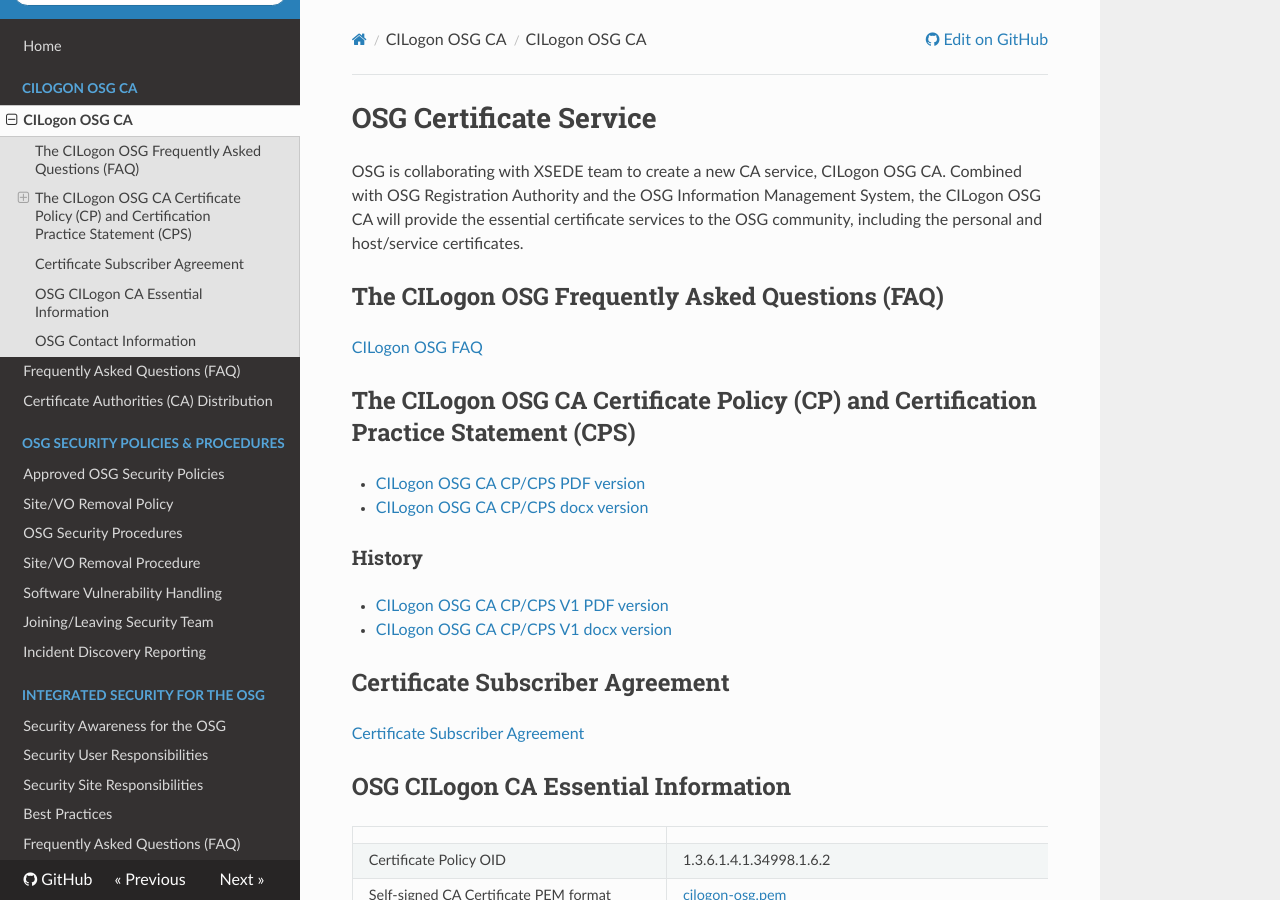
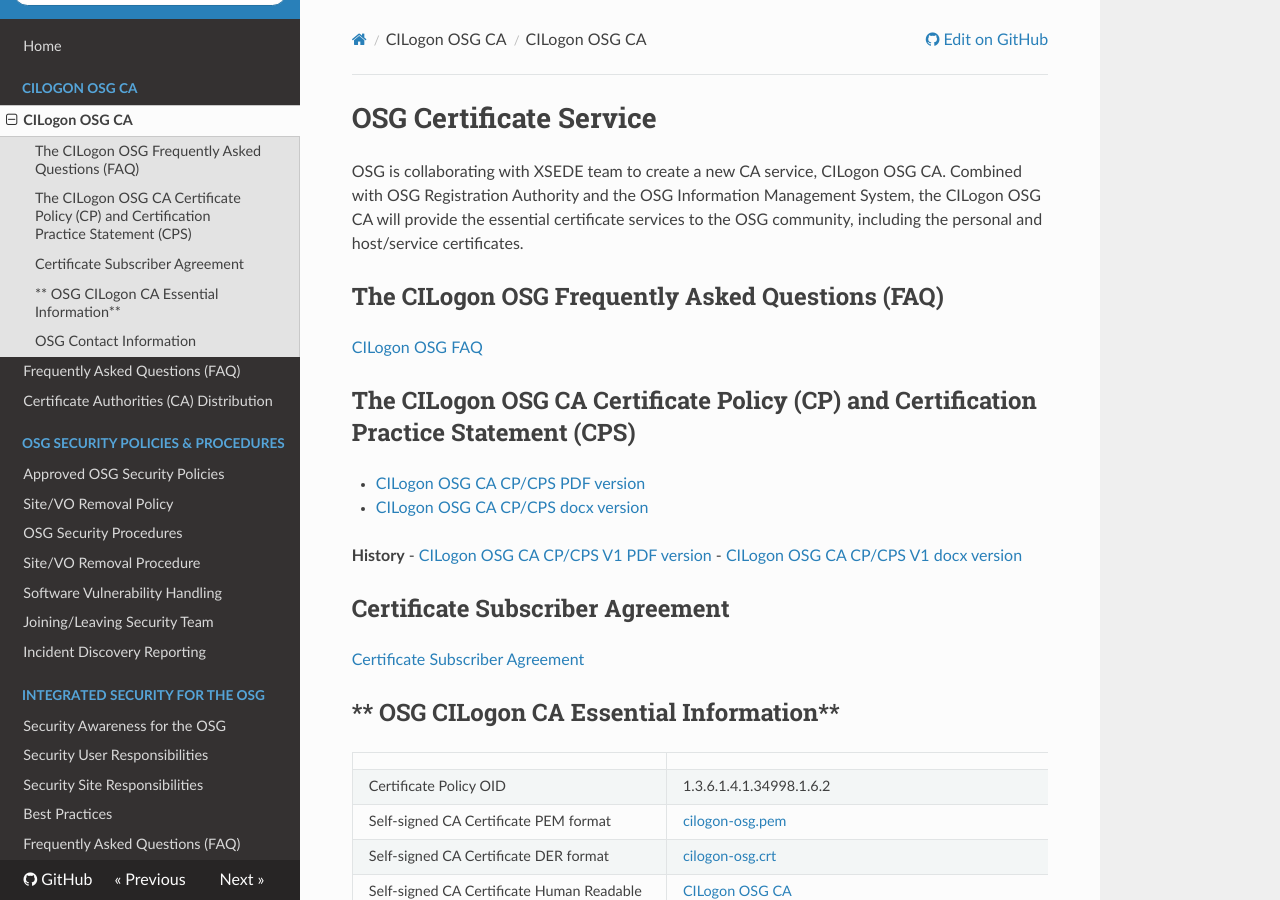
Before and after one commit to opensciencegrid/security, an MkDocs documentation site: the page built from docs/OSGCertificateService.md, in a window 1280 px wide and 900 px high. Built offline with MkDocs 1.6.1, drawn with Linux system fonts in a browser that asks for light colours; nearby versions of some CDN libraries; old or Windows-style settings are respelled for this version of MkDocs.

```diff
--- a/docs/OSGCertificateService.md
+++ b/docs/OSGCertificateService.md
@@ -1,22 +1,27 @@
-# OSG Certificate Service
+**OSG Certificate Service**
+===========================
 
 OSG is collaborating with XSEDE team to create a new CA service, CILogon OSG CA. Combined with OSG Registration Authority and the OSG Information Management System, the CILogon OSG CA will provide the essential certificate services to the OSG community, including the personal and host/service certificates.
 
-## The CILogon OSG Frequently Asked Questions (FAQ)
+**The CILogon OSG Frequently Asked Questions (FAQ)**
+----------------------------------------------------
 [CILogon OSG FAQ](CILogonOSGFAQ)
 
-## The CILogon OSG CA Certificate Policy (CP) and Certification Practice Statement (CPS)
+**The CILogon OSG CA Certificate Policy (CP) and Certification Practice Statement (CPS)**
+-----------------------------------------------------------------------------------------
 - [CILogon OSG CA CP/CPS PDF version](cilogonosgca/CILogonOSGCPCPS.pdf)
 - [CILogon OSG CA CP/CPS docx version](cilogonosgca/CILogonOSGCPCPS_V2.docx)
 
-### History
+**History**
 - [CILogon OSG CA CP/CPS V1 PDF version](cilogonosgca/CILogonOSGCPCPS_V1.pdf)
 - [CILogon OSG CA CP/CPS V1 docx version](cilogonosgca/ILogonOSGCPCPS_Final_V1.docx)
 
-## Certificate Subscriber Agreement
+**Certificate Subscriber Agreement**
+------------------------------------
 [Certificate Subscriber Agreement](cilogonosgca/IGTF_CERTIFICATE_SUBSCRIBER_AGREEMENT.pdf)
 
-## OSG CILogon CA Essential Information
+** OSG CILogon CA Essential Information**
+-----------------------------------------
 |                                            |                                                                       |
 |--------------------------------------------|-----------------------------------------------------------------------|
 | Certificate Policy OID                     | 1.3.6.1.4.1.34998.1.6.2                                               |
@@ -35,8 +40,8 @@ OSG is collaborating with XSEDE team to create a new CA service, CILogon OSG CA.
 | OpenSSL 1.0 hash value                     | 70d35895                                                              |
 | SHA-1 Fingerprint                          | 5C:5C:24:5C:2F:05:24:EC:24:45:8D:5B:D8:F2:82:9B:EE:68:22:A8           |
 
-## OSG Contact Information
------------------------
+**OSG Contact Information**
+---------------------------
 
 The CP/CPS is managed by OSG Security Officer and can be reached at:
 
```
